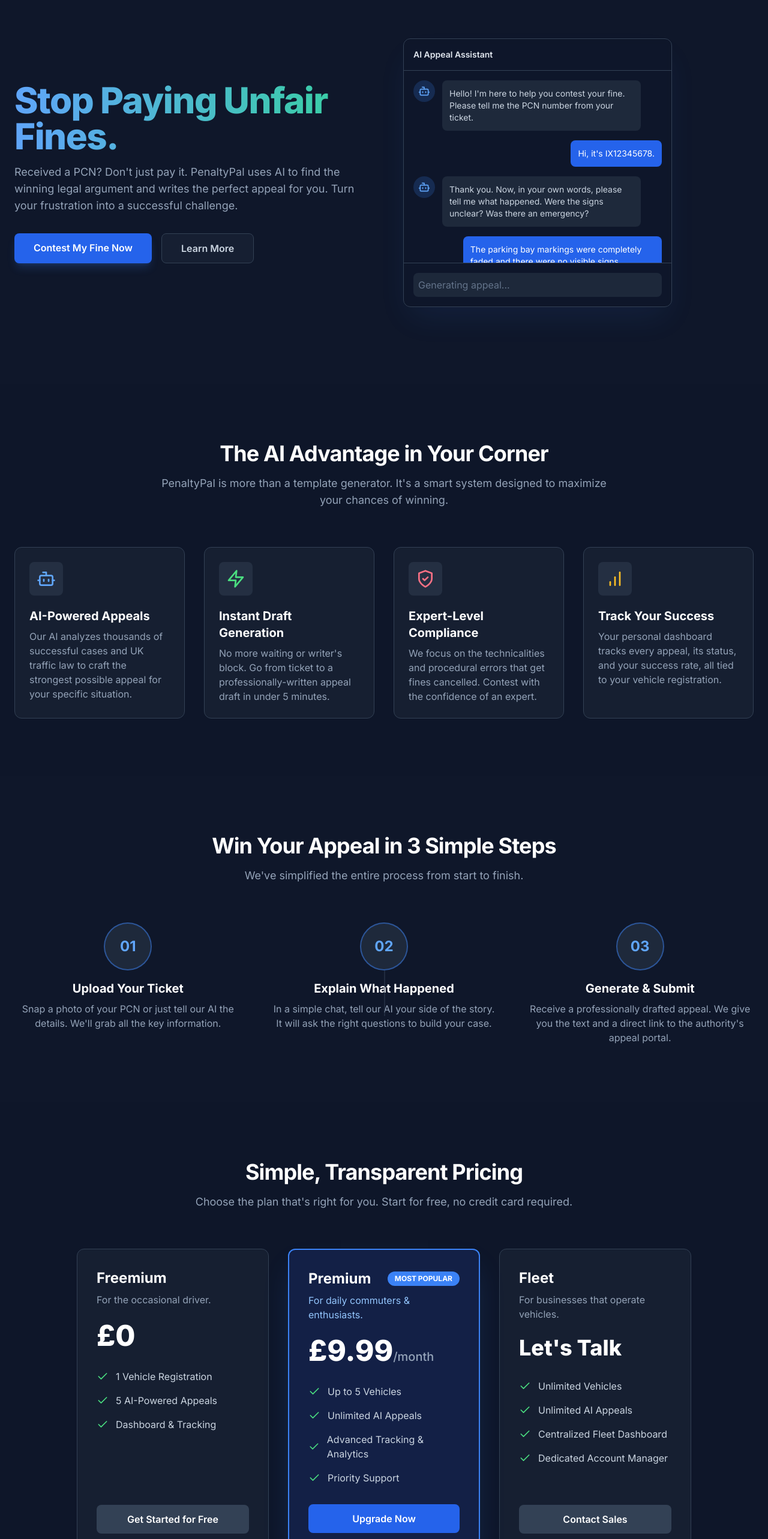
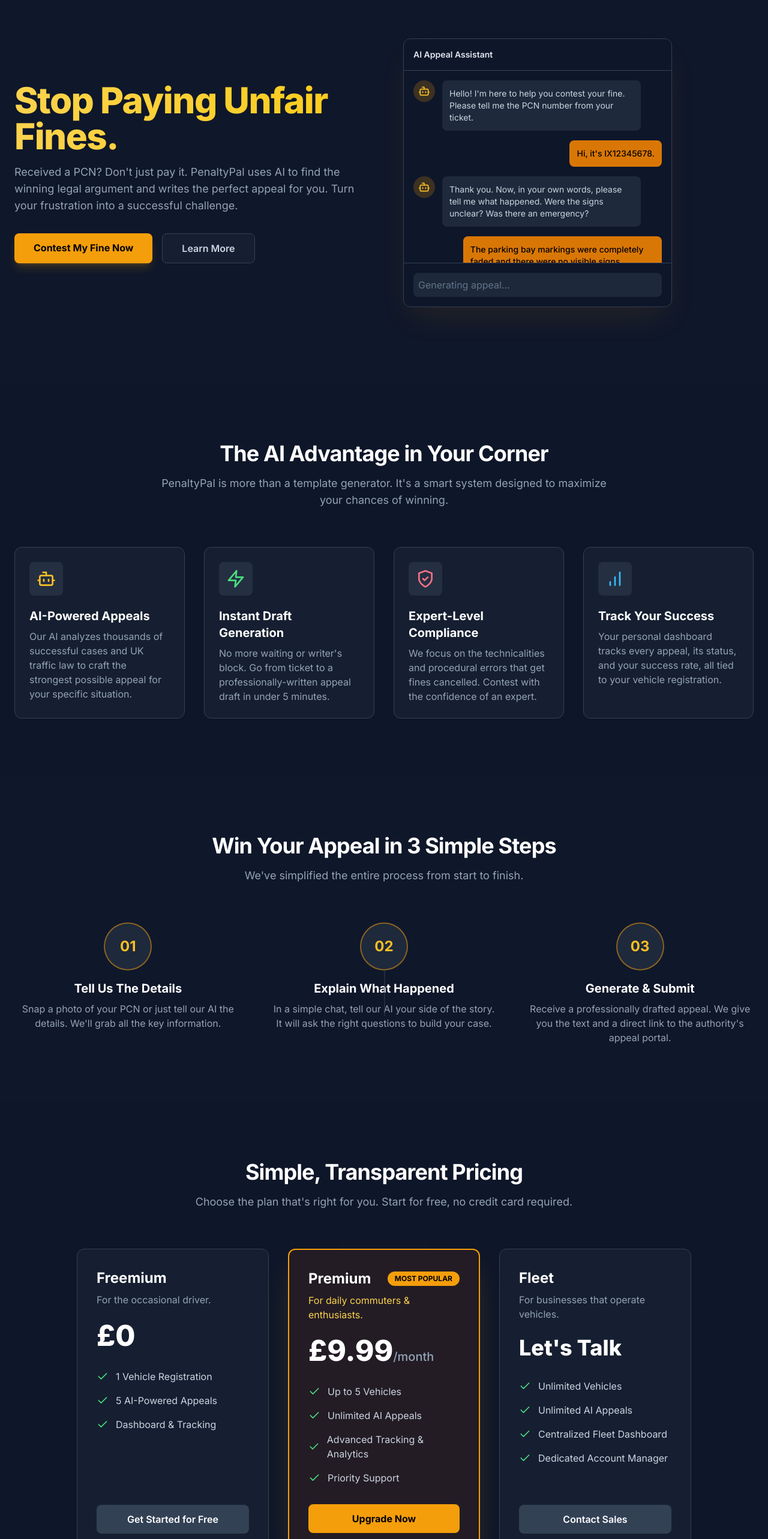
Before and after one commit to devjoe1991/penalty-pal, a Next.js app: page / in a window 1280 px wide. Shown: the part 120-2686 px from the top of the page at 60% size. Built offline with nearby package versions, Linux system fonts and the light colour scheme.

Commit message:
feat(ui): update landing page with PCN yellow color scheme

```diff
--- a/app/page.tsx
+++ b/app/page.tsx
@@ -2,27 +2,27 @@
 
 // I'm using inline SVGs for icons to keep this self-contained.
 // In your actual project, you would import these from 'lucide-react'.
-const BotIcon = (props) => (
+const BotIcon = (props: React.SVGProps<SVGSVGElement>) => (
   <svg {...props} xmlns="http://www.w3.org/2000/svg" width="24" height="24" viewBox="0 0 24 24" fill="none" stroke="currentColor" strokeWidth="2" strokeLinecap="round" strokeLinejoin="round">
     <path d="M12 8V4H8" /><rect width="16" height="12" x="4" y="8" rx="2" /><path d="M2 14h2" /><path d="M20 14h2" /><path d="M15 13v2" /><path d="M9 13v2" />
   </svg>
 );
-const ShieldCheckIcon = (props) => (
+const ShieldCheckIcon = (props: React.SVGProps<SVGSVGElement>) => (
   <svg {...props} xmlns="http://www.w3.org/2000/svg" width="24" height="24" viewBox="0 0 24 24" fill="none" stroke="currentColor" strokeWidth="2" strokeLinecap="round" strokeLinejoin="round">
     <path d="M12 22s8-4 8-10V5l-8-3-8 3v7c0 6 8 10 8 10" /><path d="m9 12 2 2 4-4" />
   </svg>
 );
-const ZapIcon = (props) => (
+const ZapIcon = (props: React.SVGProps<SVGSVGElement>) => (
   <svg {...props} xmlns="http://www.w3.org/2000/svg" width="24" height="24" viewBox="0 0 24 24" fill="none" stroke="currentColor" strokeWidth="2" strokeLinecap="round" strokeLinejoin="round">
     <path d="M13 2L3 14h9l-1 8 10-12h-9l1-8z" />
   </svg>
 );
-const BarChartIcon = (props) => (
+const BarChartIcon = (props: React.SVGProps<SVGSVGElement>) => (
     <svg {...props} xmlns="http://www.w3.org/2000/svg" width="24" height="24" viewBox="0 0 24 24" fill="none" stroke="currentColor" strokeWidth="2" strokeLinecap="round" strokeLinejoin="round">
         <line x1="12" x2="12" y1="20" y2="10" /><line x1="18" x2="18" y1="20" y2="4" /><line x1="6" x2="6" y1="20" y2="16" />
     </svg>
 );
-const CheckIcon = (props) => (
+const CheckIcon = (props: React.SVGProps<SVGSVGElement>) => (
   <svg {...props} xmlns="http://www.w3.org/2000/svg" width="24" height="24" viewBox="0 0 24 24" fill="none" stroke="currentColor" strokeWidth="2" strokeLinecap="round" strokeLinejoin="round">
     <path d="M20 6 9 17l-5-5" />
   </svg>
@@ -31,31 +31,31 @@
 // Mock AI Chat Component for Hero Section
 const MockAIChat = () => {
   return (
-    <div className="mt-12 lg:mt-0 lg:ml-8 w-full max-w-md mx-auto bg-slate-900/50 backdrop-blur-sm border border-slate-700 rounded-xl shadow-2xl shadow-blue-500/10">
+    <div className="mt-12 lg:mt-0 lg:ml-8 w-full max-w-md mx-auto bg-slate-900/50 backdrop-blur-sm border border-slate-700 rounded-xl shadow-2xl shadow-amber-500/10">
       <div className="p-4 border-b border-slate-700">
         <p className="text-sm font-semibold text-slate-200">AI Appeal Assistant</p>
       </div>
       <div className="p-4 space-y-4 text-sm h-80 overflow-y-auto">
         <div className="flex items-start gap-3">
-          <div className="flex-shrink-0 bg-blue-500/20 p-2 rounded-full"><BotIcon className="w-5 h-5 text-blue-400" /></div>
+          <div className="flex-shrink-0 bg-amber-500/20 p-2 rounded-full"><BotIcon className="w-5 h-5 text-amber-400" /></div>
           <div className="bg-slate-800 rounded-lg p-3 max-w-[80%]">
             <p className="text-slate-300">Hello! I'm here to help you contest your fine. Please tell me the PCN number from your ticket.</p>
           </div>
         </div>
         <div className="flex justify-end">
-          <div className="bg-blue-600 rounded-lg p-3 max-w-[80%]">
-            <p className="text-white">Hi, it's IX12345678.</p>
+          <div className="bg-amber-600 rounded-lg p-3 max-w-[80%]">
+            <p className="text-black font-medium">Hi, it's IX12345678.</p>
           </div>
         </div>
         <div className="flex items-start gap-3">
-          <div className="flex-shrink-0 bg-blue-500/20 p-2 rounded-full"><BotIcon className="w-5 h-5 text-blue-400" /></div>
+          <div className="flex-shrink-0 bg-amber-500/20 p-2 rounded-full"><BotIcon className="w-5 h-5 text-amber-400" /></div>
           <div className="bg-slate-800 rounded-lg p-3 max-w-[80%]">
             <p className="text-slate-300">Thank you. Now, in your own words, please tell me what happened. Were the signs unclear? Was there an emergency?</p>
           </div>
         </div>
          <div className="flex justify-end">
-          <div className="bg-blue-600 rounded-lg p-3 max-w-[80%]">
-            <p className="text-white">The parking bay markings were completely faded and there were no visible signs indicating it was a permit-only zone. It was late at night and visibility was poor.</p>
+          <div className="bg-amber-600 rounded-lg p-3 max-w-[80%]">
+            <p className="text-black font-medium">The parking bay markings were completely faded and there were no visible signs indicating it was a permit-only zone.</p>
           </div>
         </div>
       </div>
@@ -70,7 +70,7 @@
 export default function LandingPage() {
   const features = [
     {
-      icon: <BotIcon className="w-8 h-8 text-blue-400" />,
+      icon: <BotIcon className="w-8 h-8 text-amber-400" />,
       title: "AI-Powered Appeals",
       description: "Our AI analyzes thousands of successful cases and UK traffic law to craft the strongest possible appeal for your specific situation.",
     },
@@ -85,7 +85,7 @@
       description: "We focus on the technicalities and procedural errors that get fines cancelled. Contest with the confidence of an expert.",
     },
     {
-        icon: <BarChartIcon className="w-8 h-8 text-amber-400" />,
+        icon: <BarChartIcon className="w-8 h-8 text-sky-400" />,
         title: "Track Your Success",
         description: "Your personal dashboard tracks every appeal, its status, and your success rate, all tied to your vehicle registration.",
     }
@@ -94,7 +94,7 @@
   const steps = [
       {
           number: "01",
-          title: "Upload Your Ticket",
+          title: "Tell Us The Details",
           description: "Snap a photo of your PCN or just tell our AI the details. We'll grab all the key information."
       },
       {
@@ -116,14 +116,14 @@
         <div className="absolute inset-0 bg-grid-slate-800/40 [mask-image:linear-gradient(to_bottom,white_5%,transparent_80%)]"></div>
         <div className="relative container mx-auto px-6 py-24 lg:py-32 flex flex-col lg:flex-row items-center">
           <div className="lg:w-1/2 text-center lg:text-left">
-            <h1 className="text-4xl md:text-5xl lg:text-6xl font-extrabold tracking-tight text-transparent bg-clip-text bg-gradient-to-r from-blue-400 to-emerald-400">
+            <h1 className="text-4xl md:text-5xl lg:text-6xl font-extrabold tracking-tight text-transparent bg-clip-text bg-gradient-to-r from-amber-300 to-yellow-400">
               Stop Paying Unfair Fines.
             </h1>
             <p className="mt-4 text-lg text-slate-400 max-w-xl mx-auto lg:mx-0">
               Received a PCN? Don't just pay it. PenaltyPal uses AI to find the winning legal argument and writes the perfect appeal for you. Turn your frustration into a successful challenge.
             </p>
             <div className="mt-8 flex flex-col sm:flex-row gap-4 justify-center lg:justify-start">
-              <a href="#pricing" className="bg-blue-600 text-white font-semibold rounded-lg px-8 py-3 hover:bg-blue-500 transition-all shadow-lg shadow-blue-500/20">
+              <a href="#pricing" className="bg-amber-500 text-black font-bold rounded-lg px-8 py-3 hover:bg-amber-400 transition-all shadow-lg shadow-amber-500/20">
                 Contest My Fine Now
               </a>
               <a href="#features" className="bg-slate-800/50 border border-slate-700 text-slate-300 font-semibold rounded-lg px-8 py-3 hover:bg-slate-700 transition-all">
@@ -174,7 +174,7 @@
                 <div className="grid grid-cols-1 md:grid-cols-3 gap-12">
                     {steps.map((step, index) => (
                         <div key={index} className="text-center">
-                            <div className="relative inline-flex items-center justify-center w-20 h-20 bg-slate-800 border-2 border-blue-500/50 rounded-full mb-4 text-2xl font-bold text-blue-400">
+                            <div className="relative inline-flex items-center justify-center w-20 h-20 bg-slate-800 border-2 border-amber-500/50 rounded-full mb-4 text-2xl font-bold text-amber-400">
                                 {step.number}
                             </div>
                             <h3 className="text-xl font-bold text-white">{step.title}</h3>
@@ -208,12 +208,12 @@
             </div>
 
             {/* Premium Plan */}
-            <div className="bg-blue-900/30 p-8 rounded-xl border-2 border-blue-500 flex flex-col shadow-2xl shadow-blue-500/20">
+            <div className="bg-amber-900/20 p-8 rounded-xl border-2 border-amber-500 flex flex-col shadow-2xl shadow-amber-500/20">
               <div className="flex justify-between items-center">
                  <h3 className="text-2xl font-bold text-white">Premium</h3>
-                 <span className="bg-blue-500 text-white text-xs font-bold uppercase px-3 py-1 rounded-full">Most Popular</span>
+                 <span className="bg-amber-500 text-black text-xs font-bold uppercase px-3 py-1 rounded-full">Most Popular</span>
               </div>
-              <p className="mt-2 text-blue-300">For daily commuters & enthusiasts.</p>
+              <p className="mt-2 text-amber-300">For daily commuters & enthusiasts.</p>
               <p className="mt-6 text-5xl font-extrabold text-white">£9.99<span className="text-xl font-medium text-slate-400">/month</span></p>
               <ul className="mt-8 space-y-4 text-slate-300 flex-grow">
                 <li className="flex items-center gap-3"><CheckIcon className="w-5 h-5 text-green-400" /> Up to 5 Vehicles</li>
@@ -221,7 +221,7 @@
                 <li className="flex items-center gap-3"><CheckIcon className="w-5 h-5 text-green-400" /> Advanced Tracking & Analytics</li>
                 <li className="flex items-center gap-3"><CheckIcon className="w-5 h-5 text-green-400" /> Priority Support</li>
               </ul>
-              <a href="#" className="mt-8 w-full text-center bg-blue-600 text-white font-semibold rounded-lg px-6 py-3 hover:bg-blue-500 transition-all">Upgrade Now</a>
+              <a href="#" className="mt-8 w-full text-center bg-amber-500 text-black font-bold rounded-lg px-6 py-3 hover:bg-amber-400 transition-all">Upgrade Now</a>
             </div>
 
             {/* Fleet Plan */}
@@ -249,7 +249,7 @@
               It takes less than 5 minutes to start your first appeal. Join thousands of drivers who are fighting back against unfair fines.
             </p>
              <div className="mt-8">
-              <a href="#pricing" className="bg-blue-600 text-white font-semibold rounded-lg px-8 py-4 hover:bg-blue-500 transition-all shadow-lg shadow-blue-500/20 text-lg">
+              <a href="#pricing" className="bg-amber-500 text-black font-bold rounded-lg px-8 py-4 hover:bg-amber-400 transition-all shadow-lg shadow-amber-500/20 text-lg">
                 Start My First Appeal for Free
               </a>
             </div>
```
